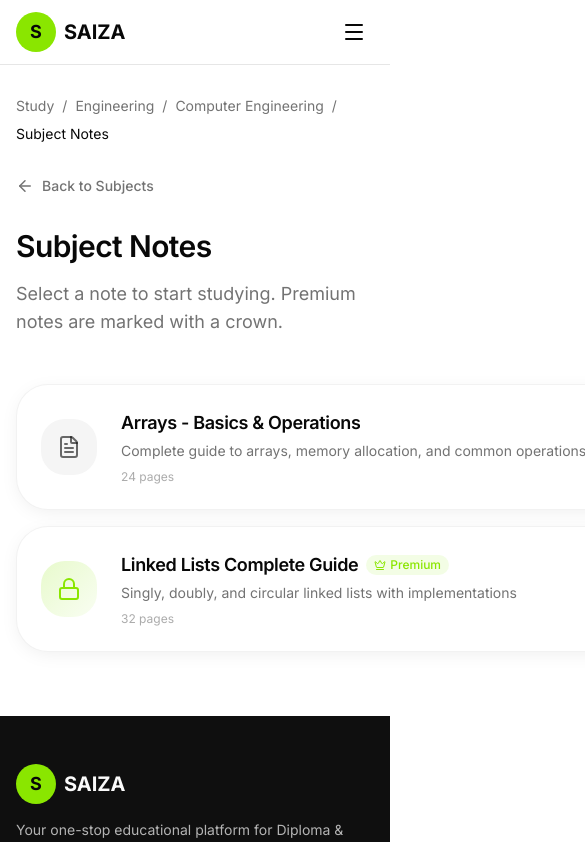
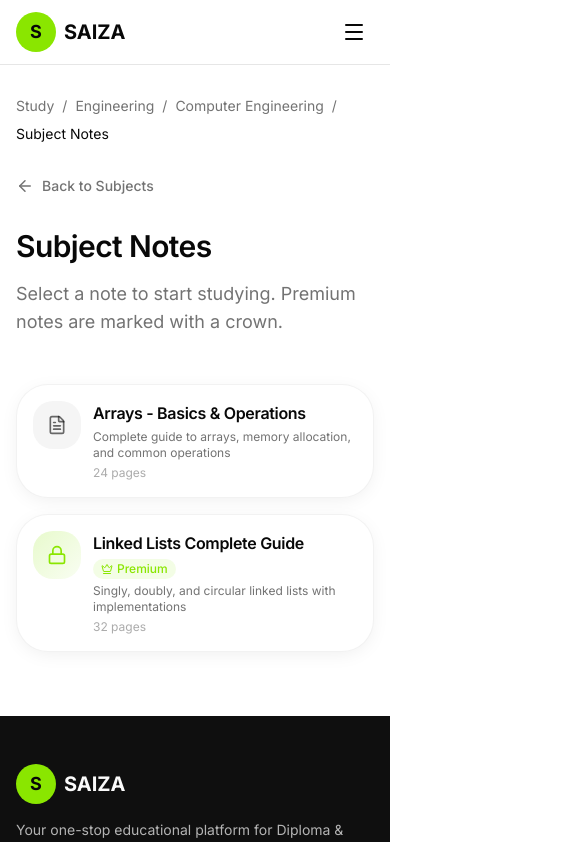
Before and after one commit to iamarifshaikh/saiza, a React (Vite) app: page /study/1/1/1 in a window 390 px wide. Shown: the top 842 px of the page, 585 px wide, since content can reach past the window. Built offline with nearby package versions, Linux system fonts and the light colour scheme; a web font is replaced by a local one.

Commit message:
notes_list_now_responsive

```diff
--- a/src/components/popups/UserInfoPopup.tsx
+++ b/src/components/popups/UserInfoPopup.tsx
@@ -96,7 +96,7 @@ const UserInfoPopup = ({ isOpen, onComplete }: UserInfoPopupProps) => {
                 <SelectTrigger className="h-12 rounded-xl bg-muted/50 border-border/50 focus:border-primary">
                   <SelectValue placeholder="Select your college" />
                 </SelectTrigger>
-                                <SelectContent className="rounded-xl">
+                <SelectContent className="rounded-xl z-[150]">
                   {colleges.map((c) => (
                     <SelectItem key={c} value={c} className="rounded-lg">
                       {c}
@@ -114,7 +114,7 @@ const UserInfoPopup = ({ isOpen, onComplete }: UserInfoPopupProps) => {
                 <SelectTrigger className="h-12 rounded-xl bg-muted/50 border-border/50 focus:border-primary">
                   <SelectValue placeholder="Select your semester" />
                 </SelectTrigger>
-                                <SelectContent className="rounded-xl">
+                <SelectContent className="rounded-xl z-[150]">
                   {semesters.map((s) => (
                     <SelectItem key={s} value={s} className="rounded-lg">
                       {s}
--- a/src/pages/NotesList.tsx
+++ b/src/pages/NotesList.tsx
@@ -99,39 +99,39 @@ const NotesList = () => {
                 className="group animate-fade-up"
                 style={{ animationDelay: `${(index + 3) * 0.1}s` }}
               >
-                                <div className="card-premium p-6 flex items-center gap-6 hover:shadow-medium">
+                <div className="card-premium p-4 sm:p-6 flex items-start sm:items-center gap-3 sm:gap-6 hover:shadow-medium">
                   {/* Icon */}
-                                    <div className={`w-14 h-14 rounded-2xl flex items-center justify-center flex-shrink-0 ${note.isPremium ? 'bg-gradient-to-br from-primary/20 to-primary/5' : 'bg-muted'}`}>
+                  <div className={`w-12 h-12 sm:w-14 sm:h-14 rounded-xl sm:rounded-2xl flex items-center justify-center flex-shrink-0 ${note.isPremium ? 'bg-gradient-to-br from-primary/20 to-primary/5' : 'bg-muted'}`}>
                     {note.isPremium ? (
-                                            <Lock className="w-6 h-6 text-primary" />
+                      <Lock className="w-5 h-5 sm:w-6 sm:h-6 text-primary" />
                     ) : (
-                                            <FileText className="w-6 h-6 text-foreground/60" />
+                      <FileText className="w-5 h-5 sm:w-6 sm:h-6 text-foreground/60" />
                     )}
                   </div>
 
                   {/* Content */}
                   <div className="flex-1 min-w-0">
-                                        <div className="flex items-center gap-2 mb-1">
-                                            <h3 className="text-lg font-semibold truncate">
+                    <div className="flex flex-col sm:flex-row sm:items-center gap-1 sm:gap-2 mb-1">
+                      <h3 className="text-base sm:text-lg font-semibold line-clamp-2 sm:truncate">
                         {note.title}
                       </h3>
                       {note.isPremium && (
-                                                <span className="inline-flex items-center gap-1 bg-primary/10 text-primary px-2 py-0.5 rounded-full text-xs font-medium flex-shrink-0">
+                        <span className="inline-flex items-center gap-1 bg-primary/10 text-primary px-2 py-0.5 rounded-full text-xs font-medium flex-shrink-0 w-fit">
                           <Crown size={12} />
                           Premium
                         </span>
                       )}
                     </div>
-                                        <p className="text-sm text-muted-foreground truncate">
+                    <p className="text-xs sm:text-sm text-muted-foreground line-clamp-2 sm:truncate">
                       {note.description}
                     </p>
-                                        <p className="text-xs text-muted-foreground/60 mt-2">
+                    <p className="text-xs text-muted-foreground/60 mt-1 sm:mt-2">
                       {note.pages} pages
                     </p>
                   </div>
 
-                                    {/* Arrow */}
-                                    <div className="w-10 h-10 rounded-xl bg-muted/50 flex items-center justify-center flex-shrink-0 group-hover:bg-primary group-hover:text-primary-foreground transition-colors">
+                  {/* Arrow - hidden on mobile */}
+                  <div className="hidden sm:flex w-10 h-10 rounded-xl bg-muted/50 items-center justify-center flex-shrink-0 group-hover:bg-primary group-hover:text-primary-foreground transition-colors">
                     <ArrowRight size={18} />
                   </div>
                 </div>
```
Also changed, not shown: src/components/ui/select.tsx (+35 -51 lines). Lines whose indentation alone changed are shown as unchanged.
